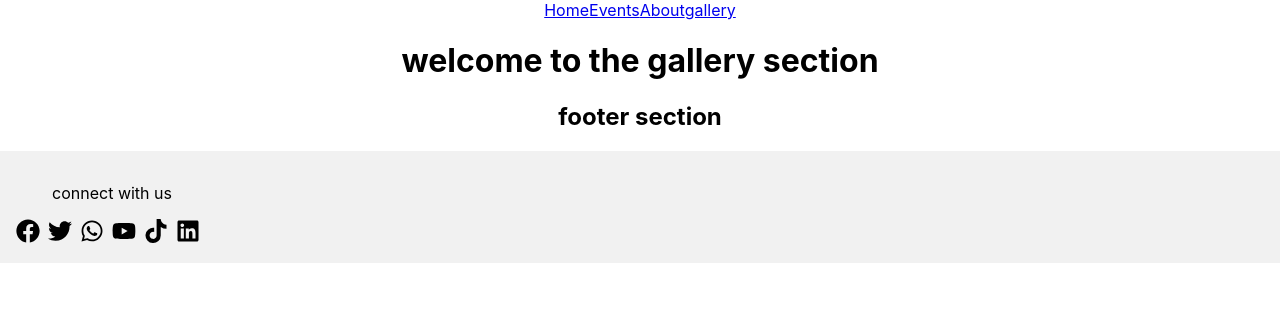
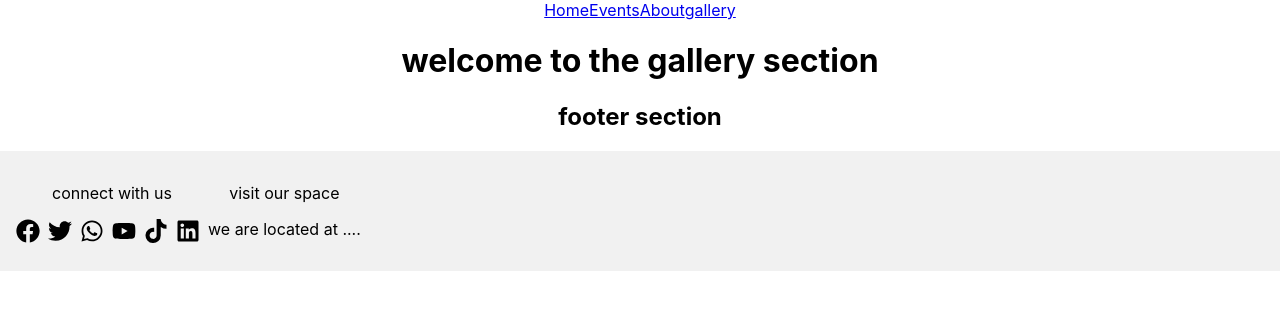
Before and after one commit to Kris-Ekiteles/ekai_empiror, a React (Create React App) app: page /gallery in a window 1280 px wide. Shown: the top 310 px of the page. Built offline with nearby package versions, Linux system fonts and the light colour scheme.

Commit message:
space and address section

```diff
--- a/src/components/Footer.js
+++ b/src/components/Footer.js
@@ -30,6 +30,13 @@ const Footer = () => {
           <a href="#" target="_blank" rel="noopener noreferrer"></a>
           <FaLinkedin size={24} style={{ marginRight: 8 }} />
         </div>
+        <div className="our_space">
+          <p> visit our space</p>
+
+            <p>we are located at ....</p>
+
+
+        </div>
       </footer>
     </div>
   );
```
